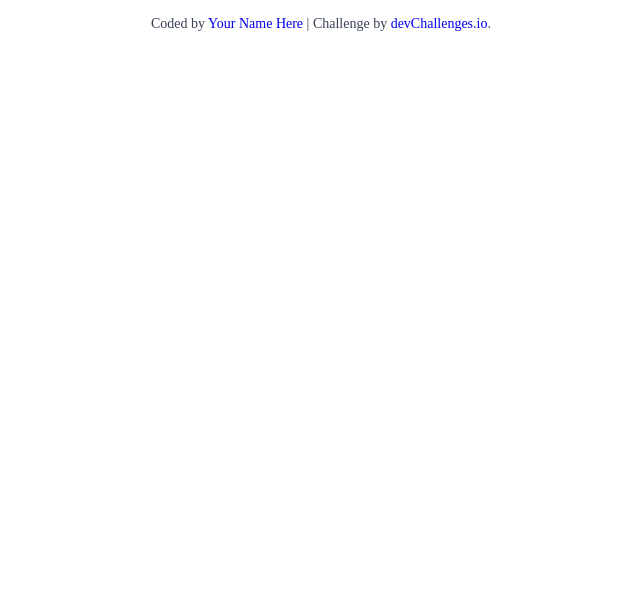
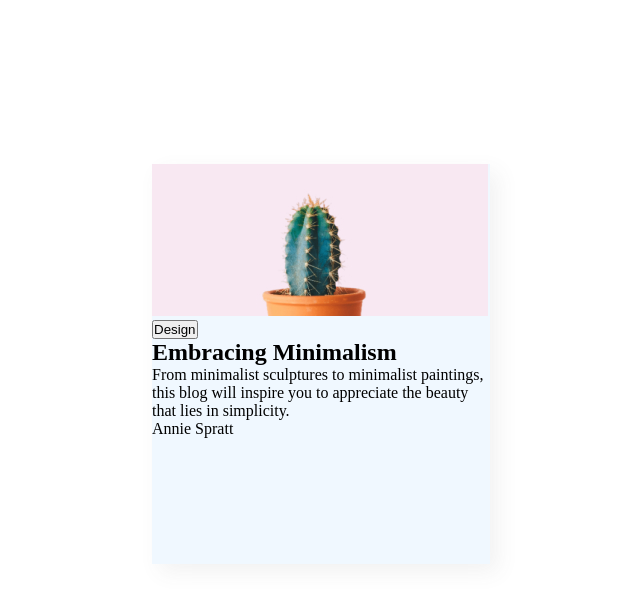
Before and after one commit to Fravio99/Minimal-blog-card-starter-master, a plain HTML site: page index.html in a window 1280 px wide. Shown: the whole page, without its empty margins (319-959 px from the left). Drawn offline with Linux system fonts and the light colour scheme.

Commit message:
Second Commit

```diff
--- a/index.html
+++ b/index.html
@@ -25,32 +25,43 @@
         height: 100vh;
       }
 
-      .author-info {
-        font-size: 14px;
-        text-align: center;
-        margin-top: 16px;
-        color: rgb(55, 65, 81);
+      .container {
+        max-width: 340px;
+        width: 338px;
+        height: 400px;
+        margin: 0 auto;
+        margin-top: 164px;
+        background-color: aliceblue;
+        box-shadow: 8px 8px 20px 0px rgba(85, 85, 85, 0.08);
       }
 
-      .author-info a {
-        text-decoration: none;
-      }
+
     </style>
   </head>
   <body>
-    <!-- Design
 
-  Embracing Minimalism
+    <div class="container">
+      <div class="content">
+        <div class="images">
+          <img src="resources/Cactus.jpg" alt="Cactus">
+        </div>
 
-  From minimalist sculptures to minimalist paintings, this blog will inspire you to appreciate the beauty that lies in simplicity.
+        <div class="section">
+          <div class="section-1">
+            <button>Design</button>
+          </div>
 
-  Annie Spratt -->
+          <div class="section-2">
+            <h2>Embracing Minimalism</h2>
+            <p>From minimalist sculptures to minimalist paintings, this blog will inspire you to appreciate the beauty that lies in simplicity.</p>
+          </div>
+            <p>Annie Spratt</p>
+          <div class="section-3">
 
-    <div class="author-info">
-      Coded by <a href="#">Your Name Here</a> | Challenge by
-      <a href="https://www.devchallenges.io?ref=challenge" target="_blank"
-        >devChallenges.io</a
-      >.
+          </div>
+        </div>
+      </div>
     </div>
+
   </body>
 </html>
```
